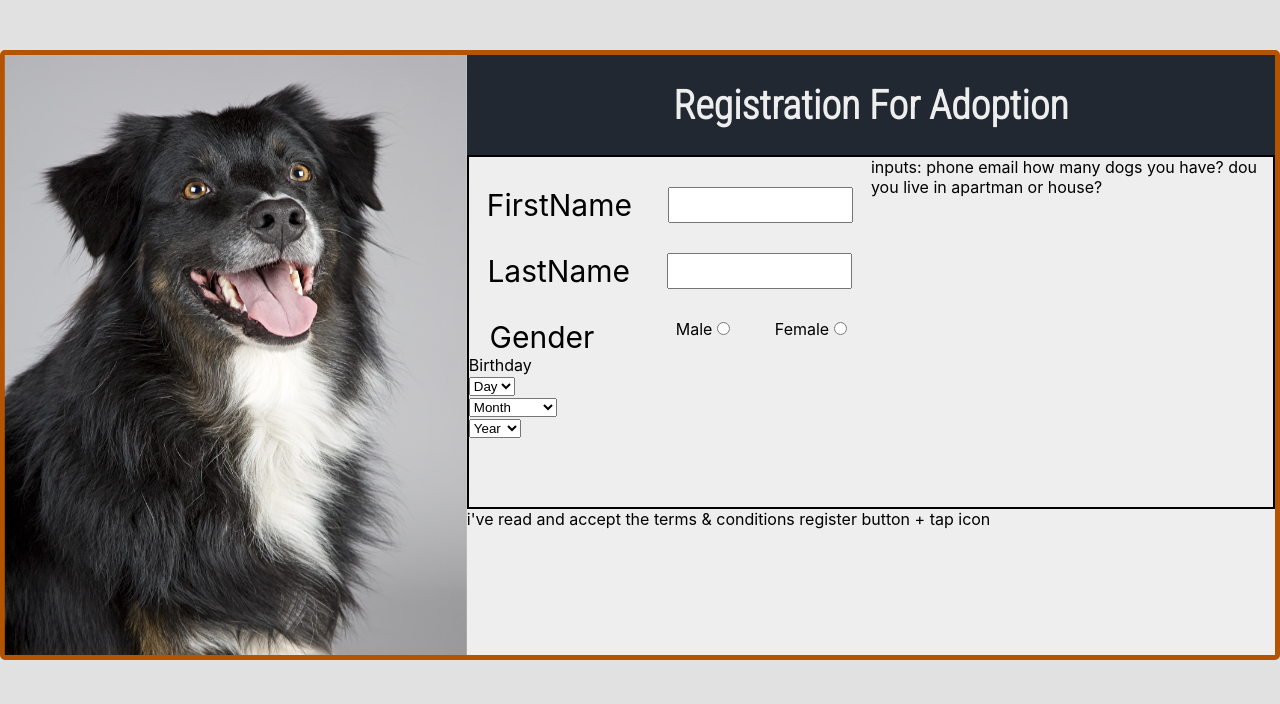
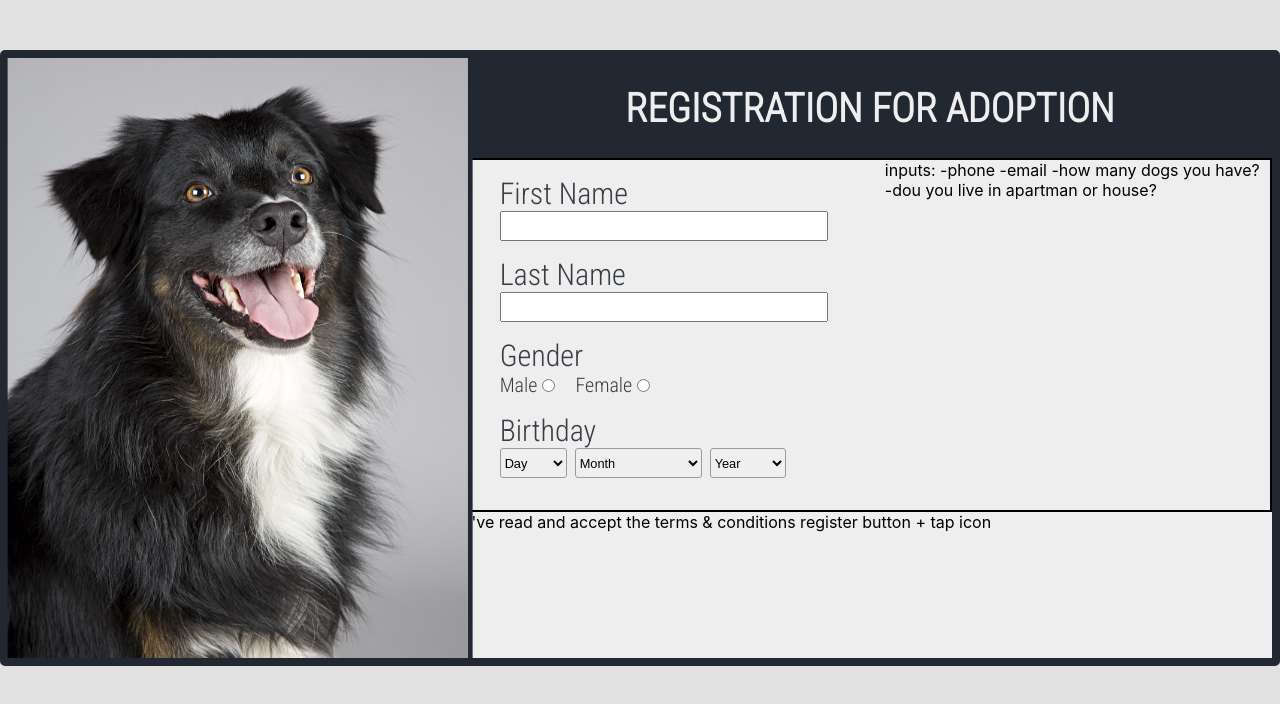
Before and after one commit to agyorgy87/dog-adoption-form-with-validate-reactjs, a React (Create React App) app: page / in a window 1280 px wide. Shown: the top 704 px of the page. Built offline with nearby package versions, Linux system fonts and the light colour scheme.

Commit message:
form picture, registration title and form left is done

```diff
--- a/src/components/FormOfFrame.css
+++ b/src/components/FormOfFrame.css
@@ -4,7 +4,7 @@
     display: grid;
     grid-template-columns: repeat(11, minmax(70px, 120px));
     grid-template-rows: repeat(6, minmax(70px, 100px));
-    border: 5px solid rgb(181, 84, 0);
+    border: 8px solid rgb(34, 40, 49);
     border-radius: 5px;
 }
 
@@ -20,6 +20,10 @@
     height: 100%;
     width: 100%;
     transform: scaleX(-1);
+    border-left: 5px solid rgb(34, 40, 49);
+    margin-right: 5px;
+
+
 }
 
 .placeOfTheFormTitle{
@@ -37,9 +41,9 @@
 }
 
 .placeOfTheData {
-    background-color: #EEEEEE;
     grid-column-start: 5;
     grid-column-end: 12;
     grid-row-start: 2;
     grid-row-end: 7;
+    background-color: #EEEEEE;
 }
--- a/src/components/FormOfFrame.js
+++ b/src/components/FormOfFrame.js
@@ -10,7 +10,7 @@ function FormFrame () {
                 <img src={dogphoto} className="imageStyle" alt="dog"/>
             </div>
             <div className="placeOfTheFormTitle">
-                <h1 className="formTitle">Registration For Adoption</h1>
+                <h1 className="formTitle">REGISTRATION FOR ADOPTION</h1>
             </div>
             <div className="placeOfTheData">
                 <RegisterForm/>
--- a/src/components/RegisterForm.css
+++ b/src/components/RegisterForm.css
@@ -1,3 +1,5 @@
+@import url('https://fonts.googleapis.com/css2?family=Roboto+Condensed:wght@300&display=swap');
+
 .formContainers {
     display: flex;
     flex-direction: column;
@@ -13,38 +15,43 @@
     width: 50%;
     height: 350px;
     display: flex;
-    flex-direction: column
-
+    flex-direction: column;
+    padding-left: 30px;
 }
 
 .inputsRight {
     width: 50%;
 }
 
-.labelsWithInputs {
-    display: flex;
-    justify-content: space-around;
-    margin-top: 30px;
+.dataContainers {
+    margin-top: 1rem;
 }
 
 .labels {
+    display: block;
     font-size: 30px;
+    color: #393E46;
+    font-family: 'Roboto Condensed', sans-serif;
 }
 
-.genderContainer {
-    display: flex;
-    justify-content: space-around;
+.firsLastNameInput {
+    height: 1.5rem;
+    width: 20rem;
 }
 
-.maleMargin {
-    margin-left: 40px;
+.optionalRadioBoxes {
+    display: flex;
+    justify-content: flex-start;
 }
 
-/*
+.maleRadioButton{
+    margin-right: 20px;
+}
 
-.DateOfBirthBox {
-    display: flex;
-    justify-content: space-between;
+.maleFemaleText {
+    font-size: 20px;
+    font-family: 'Roboto Condensed', sans-serif;
+    color: #393E46;
 }
 
 .birthdaySelects {
@@ -52,23 +59,19 @@
     justify-content: flex-start;
 }
 
-.Dob {
+.dobSelects {
     height: 30px;
-    width: 100%;
+    width: 150%;
     border: 1px solid #9b9b9b;
     border-radius: 3px;
     font-size: 80%;
+    outline: none;
 }
 
-.DobDayBox {
-    margin-right: 8px;
+.dobDayBox {
+    margin-right: 30px;
 }
 
-.DobDayMonth {
-    margin-right: 8px;
+.dobDayMonth {
+    margin-right: 50px;
 }
-
-.checkboxAndSubmitButton {
-    border: 2px solid black;
-}
-*/
--- a/src/components/RegisterForm.js
+++ b/src/components/RegisterForm.js
@@ -8,24 +8,26 @@ const RegisterForm = () => {
             <form className="formContainers">
                 <div className="registerFormInputs">
                     <div className="inputsLeft">
-                        <div className="labelsWithInputs">
-                            <label htmlFor="firstName" className="labels">FirstName</label>
-                                <input id="firstName" type="text"/>
+                        <div className="dataContainers">
+                            <label htmlFor="firstName" className="labels">First Name</label>
+                                <input id="firstName" className="firsLastNameInput" type="text"/>
                         </div>
-                        <div className="labelsWithInputs">
-                            <label htmlFor="lastName" className="labels">LastName</label>
-                                <input id="lastName" type="text"/>
+                        <div className="dataContainers">
+                            <label htmlFor="lastName" className="labels">Last Name</label>
+                                <input id="lastName" className="firsLastNameInput" type="text"/>
                         </div>
-                        <div className="genderContainer labelsWithInputs">
+                        <div className="genderContainer dataContainers">
                             <div>
                                 <label className="labels">Gender</label>
                             </div>
-                            <div className="maleFemaleContainer maleMargin">
+                            <div className="optionalRadioBoxes">
+                                <div className="maleFemaleContainer">
                                     <label htmlFor="male" className="maleFemaleText">Male</label>
                                     <input type="radio"
                                     id="gender"
                                     name="gender"
                                     value="male"
+                                    className="maleRadioButton"
                                     />
                                 </div>
                                 <div className="maleFemaleContainer">
@@ -33,19 +35,18 @@ const RegisterForm = () => {
                                     <input type="radio"
                                     id="fender"
                                     name="gender"
-                                value="fmale"
+                                    value="female"
                                     />
                                 </div>
                             </div>
-                        <div className="DateOfBirthBox">
+                        </div>
+                        <div className="dataContainers">
                         <div>
-                            <div>
-                                <label className="BirthdayLabel">Birthday</label>
-                            </div>
+                            <label className="labels">Birthday</label>
                         </div>
                         <div className="birthdaySelects">
-                            <div className="DobDayBox">
-                                <select className="Dob"
+                                <div className="dobDayBox">
+                                    <select className="dobSelects"
                                         id="BirthDay"
                                         name="BirthDay"
                                         >
@@ -83,8 +84,8 @@ const RegisterForm = () => {
                                         <option value="31">31</option>
                                     </select>
                                 </div>
-                            <div className="DobDayMonth">
-                                <select className="Dob"
+                                <div className="dobDayMonth">
+                                    <select className="dobSelects"
                                     id="BirthMonth"
                                     name="BirthMonth"
                                     >
@@ -104,7 +105,7 @@ const RegisterForm = () => {
                                     </select>
                                 </div>
                                 <div>
-                                <select className="Dob"
+                                    <select className="dobSelects"
                                     id="BirthYear"
                                     name="BirthYear"
                                     >
@@ -169,10 +170,10 @@ const RegisterForm = () => {
                     </div>
                     <div className="inputsRight">
                         inputs:
-                        phone
-                        email
-                        how many dogs you have?
-                        dou you live in apartman or house?
+                        -phone
+                        -email
+                        -how many dogs you have?
+                        -dou you live in apartman or house?
                     </div>
                     </div>
                     <div className="checkboxAndSubmitButton">
```
Lines whose indentation alone changed are shown as unchanged.
